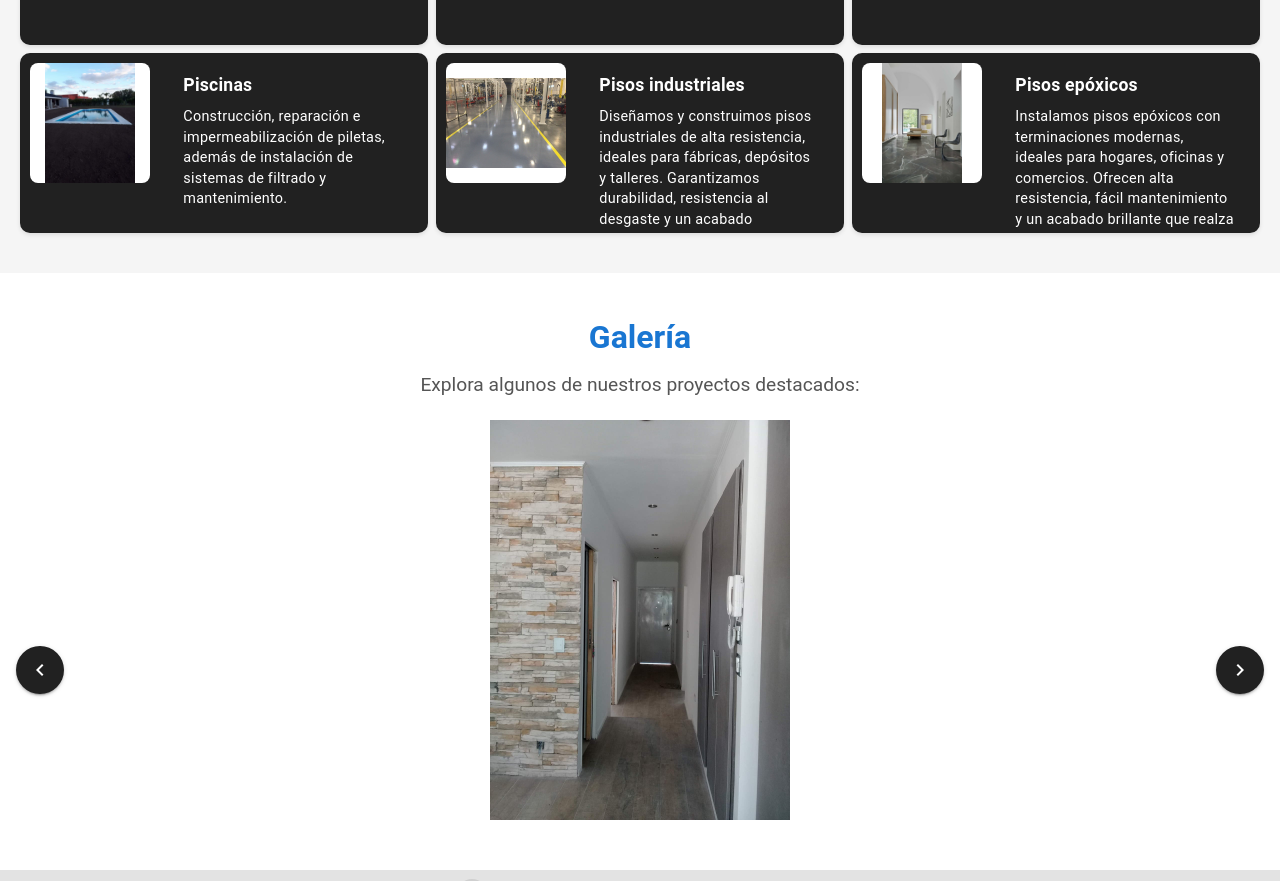
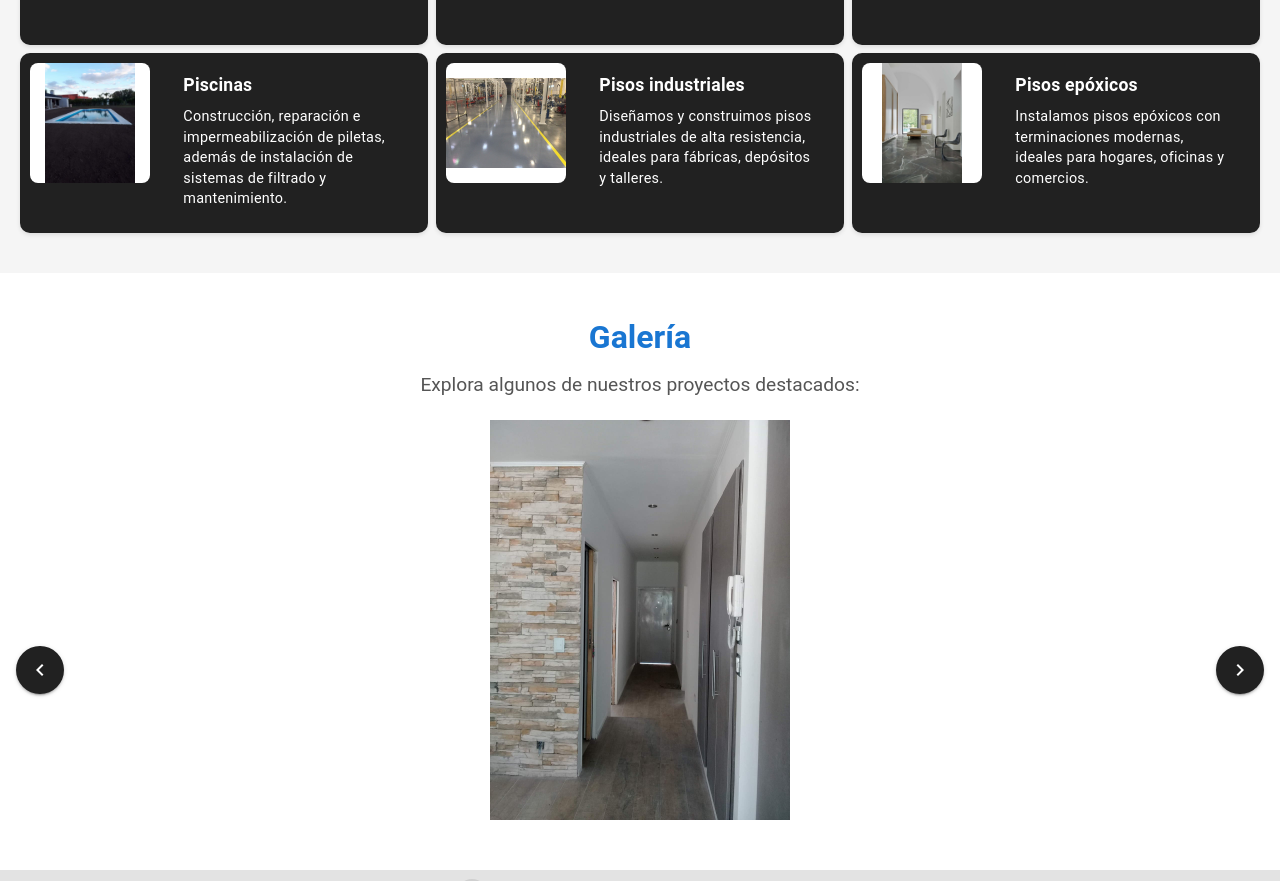
Before and after one commit to FedeCortes/working-group-Landing, a Vue app: page / in a window 1280 px wide. Shown: the part 1702-2583 px from the top of the page. Built offline with nearby package versions, Linux system fonts and the light colour scheme.

Commit message:
Se elimina info de mas en pisos epoxicos y pisos industriales

```diff
--- a/src/components/Services.vue
+++ b/src/components/Services.vue
@@ -182,7 +182,7 @@
             <v-col cols="8">
               <v-card-title>Pisos industriales</v-card-title>
               <v-card-text>
-                Diseñamos y construimos pisos industriales de alta resistencia, ideales para fábricas, depósitos y talleres. Garantizamos durabilidad, resistencia al desgaste y un acabado profesional que soporta las exigencias del uso intensivo.
+                Diseñamos y construimos pisos industriales de alta resistencia, ideales para fábricas, depósitos y talleres.
               </v-card-text>
             </v-col>
           </v-row>
@@ -205,7 +205,7 @@
             <v-col cols="8">
               <v-card-title>Pisos epóxicos</v-card-title>
               <v-card-text>
-                Instalamos pisos epóxicos con terminaciones modernas, ideales para hogares, oficinas y comercios. Ofrecen alta resistencia, fácil mantenimiento y un acabado brillante que realza cualquier espacio.
+                Instalamos pisos epóxicos con terminaciones modernas, ideales para hogares, oficinas y comercios.
               </v-card-text>
             </v-col>
           </v-row>
```
